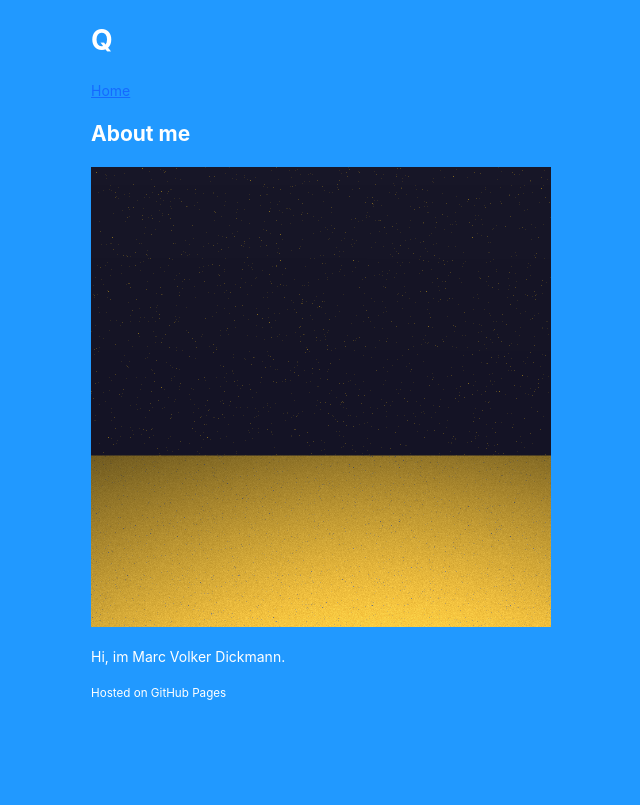
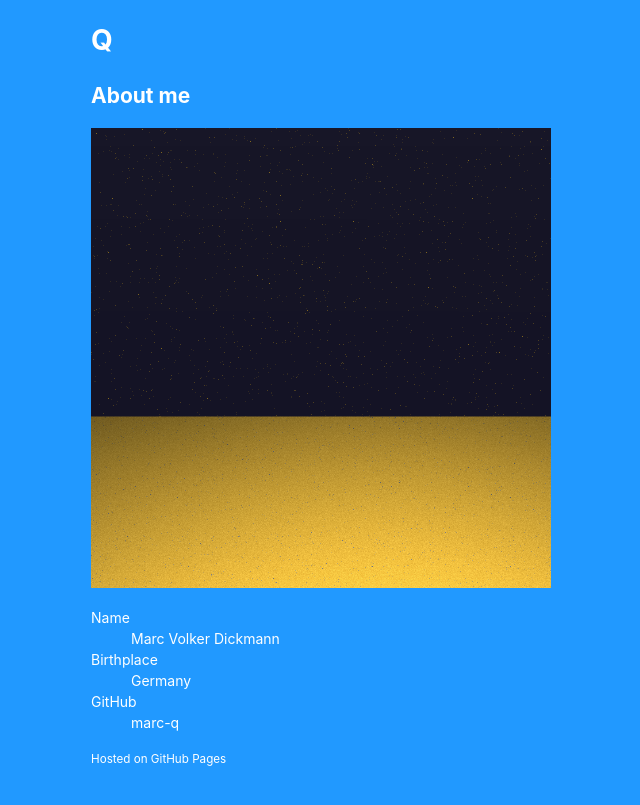
Before and after one commit to marc-q/marc-q.github.io, a Jekyll site: the page built from pages/aboutme.md, in a window 1280 px wide. Shown: the top 805 px of the page, without its empty margins (37-677 px from the left). Built offline with Jekyll 4.4.1, drawn with Linux system fonts in a browser that asks for light colours; our own code applies the rules of GitHub Pages for plain Markdown files; the repository's description, which GitHub fills in, is left out.

Commit message:
Update aboutme.md

```diff
--- a/pages/aboutme.md
+++ b/pages/aboutme.md
@@ -1,7 +1,12 @@
-[Home](http://q.marcvd.me)
-
 # About me
 
 ![Avatar](/assets/img/avatar.png)
 
-Hi, im Marc Volker Dickmann.
+<dl>
+<dt>Name</dt>
+<dd>Marc Volker Dickmann</dd>
+<dt>Birthplace</dt>
+<dd>Germany</dd>
+<dt>GitHub</dt>
+<dd>marc-q</dd>
+</dl>
```
